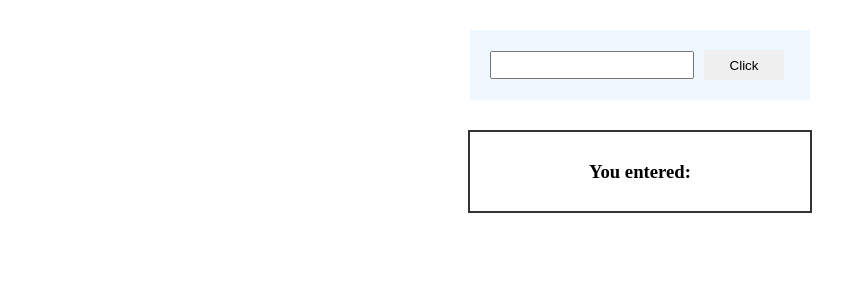
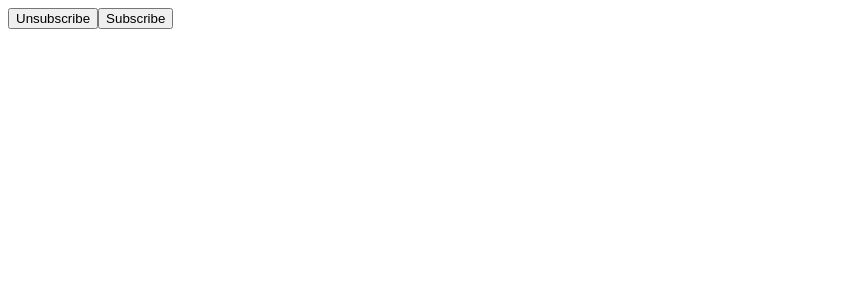
Before and after one commit to googray/ngfeatures-basic, an Angular app: page / in a window 1280 px wide. Shown: the top 300 px of the page, without its empty margins (0-867 px from the left). Built offline with nearby package versions, Linux system fonts and the light colour scheme.

Commit message:
unsubscribe used

```diff
--- a/src/app/app.component.html
+++ b/src/app/app.component.html
@@ -1 +1,4 @@
-<app-comp1></app-comp1> <app-comp2></app-comp2>
+<button (click)="unsubscribe()">Unsubscribe</button>
+<button (click)="subscribe()">Subscribe</button>
+
+<!-- <app-comp1></app-comp1> <app-comp2></app-comp2> -->
--- a/src/app/app.component.ts
+++ b/src/app/app.component.ts
@@ -1,6 +1,6 @@
 import { Component, OnInit } from '@angular/core';
 import { FormRecord } from '@angular/forms';
-import { filter, from, map, Observable, of } from 'rxjs';
+import { filter, from, interval, map, Observable, of } from 'rxjs';
 import { DataService } from './data.service';
 
 @Component({
@@ -76,16 +76,16 @@ export class AppComponent implements OnInit {
 
   // myObservable = of(this.array1, this.array2, 20, 79, 'Hello');
 
-  public myObservable = from(this.array1); //1,2,6,7,8 => 5,10,30,35,40
+  //  public myObservable = from(this.array1); //1,2,6,7,8 => 5,10,30,35,40
 
-  public transformedObs = this.myObservable.pipe(
-    map((val) => {
-      return val * 5;
-    }),
-    filter((val) => {
-      return val >= 30;
-    })
-  );
+  // public transformedObs = this.myObservable.pipe(
+  //   map((val) => {
+  //     return val * 5;
+  //   }),
+  //   filter((val) => {
+  //     return val >= 30;
+  //   })
+  // );
 
   // public filteredObs = this.transformedObs.pipe(
   //   filter((val) => {
@@ -93,17 +93,30 @@ export class AppComponent implements OnInit {
   //   })
   // );
 
+  public counterObservable = interval(1000);
+  public counterSub: any;
+
   ngOnInit() {
-    this.transformedObs.subscribe(
-      (val: any) => {
-        console.log(val);
-      },
-      (error: any) => {
-        alert(error.message);
-      }
-      // () => {
-      //   alert('Observable has complete emitting all values.');
-      // }
-    );
+    // this.transformedObs.subscribe(
+    //   (val: any) => {
+    //     console.log(val);
+    //   },
+    //   (error: any) => {
+    //     alert(error.message);
+    //   }
+    // () => {
+    //   alert('Observable has complete emitting all values.');
+    // }
+    // );
+  }
+
+  unsubscribe() {
+    this.counterSub.unsubscribe();
+  }
+
+  subscribe() {
+    this.counterSub = this.counterObservable.subscribe((val) => {
+      console.log(val);
+    });
   }
 }
```
